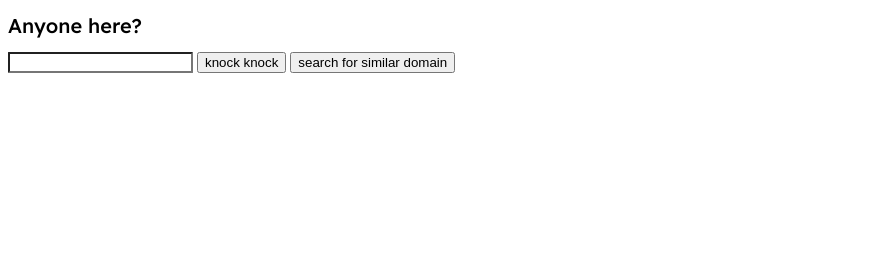
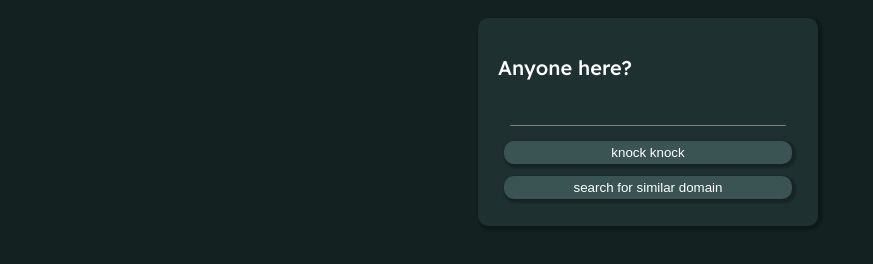
Before and after one commit to Extension-Coalition/domain_checker, a website with bundled scripts: page src/extension/index.html in a window 1280 px wide. Shown: the whole page, without its empty margins (0-873 px from the left). Built offline with nearby package versions, Linux system fonts and the light colour scheme.

Commit message:
added some styles, and some bugs

```diff
--- a/src/extension/css/styles.css
+++ b/src/extension/css/styles.css
@@ -4,9 +4,67 @@ h1 {
   font-family: Lexend;
   font-size: 20px;
   font-weight: 500;
+  color: white;
+}
+body {
+  display: flex;
+  justify-content: center;
+  align-items: center;
+  background-color: rgb(20, 33, 33);
+  width: 100%;
+}
+.text-input {
+  color: white;
+  background-color: #00000000;
+  border: none;
+  border-bottom: solid gray 1px;
+  outline: 0;
+  margin: 12px;
+}
+
+section {
+  display: flex;
+  width: 80%;
+  flex-direction: column;
+  background-color: rgb(30, 48, 48);
+  border-radius: 10px;
+  padding: 20px;
+  max-width: 300px;
+  box-shadow: 2px 2px 2px 2px #00000040;
+  margin: 10px;
 }
 
 #search {
   margin-bottom: 0.5rem;
   border-radius: 1px;
 }
+.submit-button {
+  border: none;
+  box-shadow: 2px 2px 2px 2px #00000040;
+  color: white;
+  background-color: rgb(58, 83, 83);
+  border-radius: 10px;
+  padding: 4px;
+  margin: 0.4rem;
+}
+.submit-button:hover {
+  background-color: rgb(64, 96, 96);
+}
+form {
+  display: flex;
+  flex-direction: column;
+}
+input:-webkit-autofill,
+input:-webkit-autofill:hover,
+input:-webkit-autofill:focus,
+textarea:-webkit-autofill,
+textarea:-webkit-autofill:hover,
+textarea:-webkit-autofill:focus,
+select:-webkit-autofill,
+select:-webkit-autofill:hover,
+select:-webkit-autofill:focus {
+  border: 1px solid green;
+  -webkit-text-fill-color: green;
+  -webkit-box-shadow: 0 0 0px 1000px #000 inset;
+  transition: background-color 5000s ease-in-out 0s;
+}
--- a/src/extension/index.html
+++ b/src/extension/index.html
@@ -8,19 +8,17 @@
     <title>Document</title>
   </head>
   <body>
+    <section>
       <h1>Anyone here?</h1>
       <div class="submit-Form">
         <form id="form">
-        <input type="text" name="search" id="search" />
-        <input id="handle_submit" type="submit" value="knock knock" />
-        <input
-          id="similar_domain"
-          type="submit"
-          value="search for similar domain"
-        />
+          <input class="text-input" type="text" name="search" id="search" />
+          <input class="submit-button" id="handle_submit" type="submit" value="knock knock" />
+          <input class="submit-button" id="similar_domain" type="submit" value="search for similar domain" />
         </form>
         <div id="checked"></div>
       </div>
       <script src="js/checker.js"></script>
+    </section>
   </body>
 </html>
```
Lines whose indentation alone changed are shown as unchanged.
